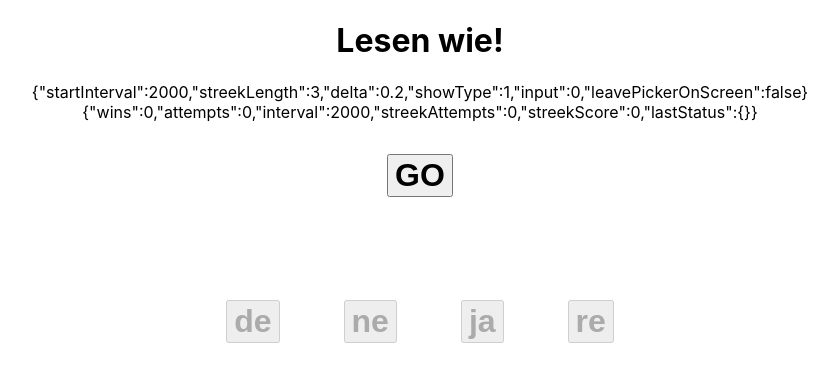
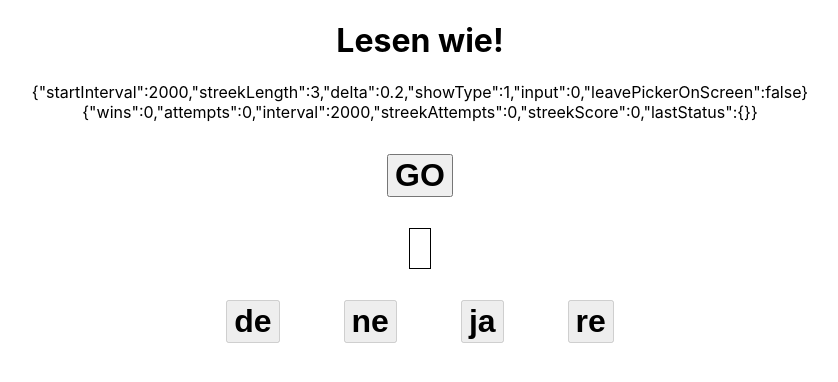
Before and after one commit to wageschucu/flows4, a React (Create React App) app: page / in a window 1280 px wide. Shown: the top 382 px of the page, without its empty margins (220-1058 px from the left). Built offline with nearby package versions, Linux system fonts and the light colour scheme.

Commit message:
disabled-css

```diff
--- a/src/App.css
+++ b/src/App.css
@@ -53,10 +53,16 @@
 .challengeSpan {
   align-items: flex-start;
   width: 2em;
-  padding :0.3em;
+  margin :0.3em;
 
 }
+input[type="button" i]:disabled {
+  color: black;
+}
 
+.input-frame {
+  border: solid 1px black;
+}
 input[type=button] {
   font-weight: bold;
   font-size: 2em;
--- a/src/App.tsx
+++ b/src/App.tsx
@@ -333,9 +333,12 @@ export const App: React.FC = () => {
         }}
       />
       <div className={"challenge "}>
-        <span className={"challengeSpan " + calcChallengeClassName(state)}>
+      <span className={"input-frame " + calcChallengeColorClassName(state)}>
+
+        <span className={"challengeSpan " + calcChallengeShowClassName(state)}>
           {state.goal}{" "}
-        </span>
+          </span>
+          </span>
       </div>
       <Picker
         gameState={state}
@@ -353,16 +356,29 @@ export const App: React.FC = () => {
 export default App;
 
 function calcChallengeClassName(gameState: GameState): string {
+  return calcChallengeColorClassName(gameState) + " " + calcChallengeShowClassName(gameState);
+}
+
+function calcChallengeShowClassName(gameState: GameState): string {
+  if (
+    gameState.state === StateEnum.PresentScore ||
+    gameState.state === StateEnum.AwaitGo
+  ) {
+    return "show";
+  } else if (gameState.state === StateEnum.Challenge) {
+    return "show";
+  }
+  return "hide";
+}
+function calcChallengeColorClassName(gameState: GameState): string {
   if (
     gameState.state === StateEnum.PresentScore ||
     gameState.state === StateEnum.AwaitGo
   ) {
     if (gameState.score.lastStatus.status === PlayStatusEnum.Failure)
-      return "incorrect show";
+      return "incorrect";
     if (gameState.score.lastStatus.status === PlayStatusEnum.Success)
-      return "correct show";
-  } else if (gameState.state === StateEnum.Challenge) {
-    return "show";
+      return "correct";
   }
-  return "hide";
+  return "";
 }
```
